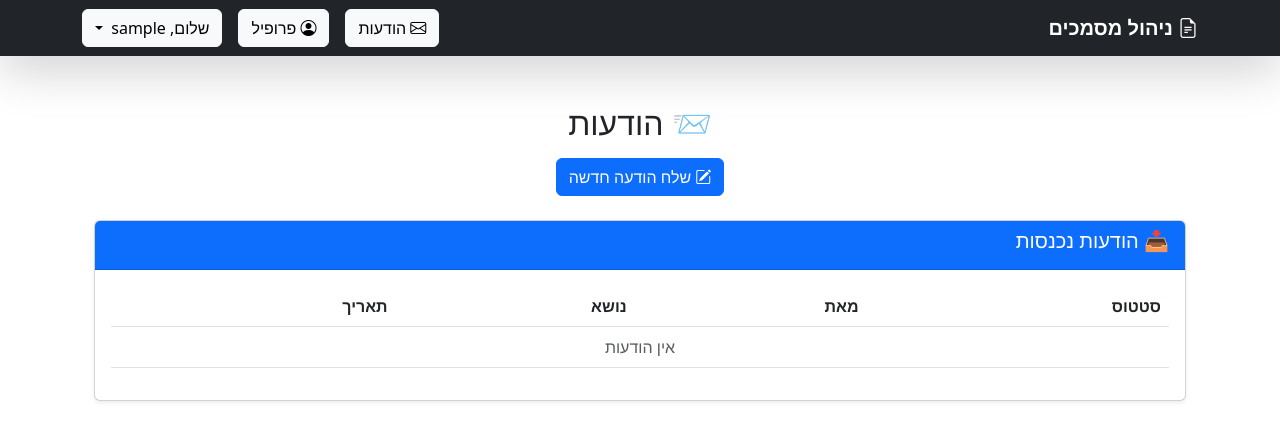
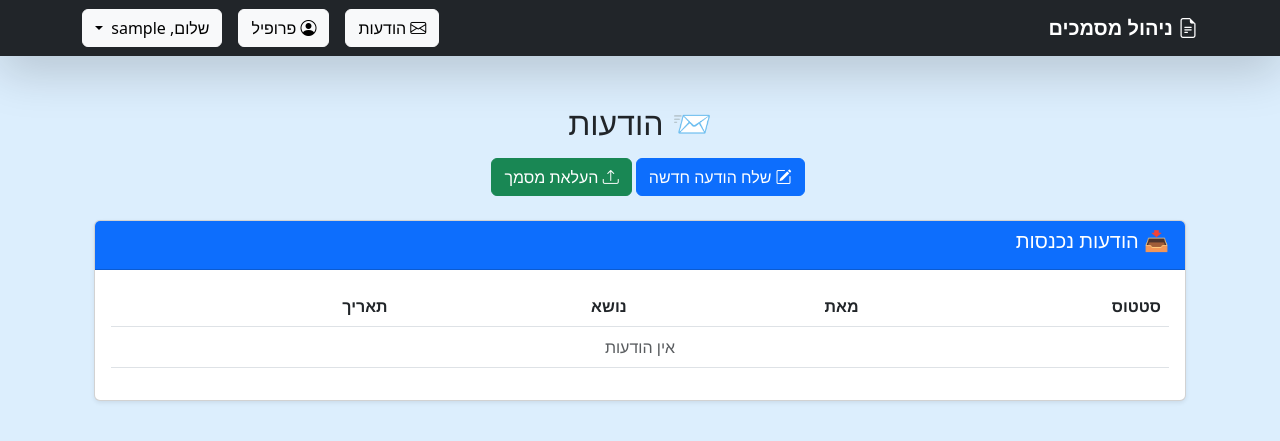
Before and after one commit to lidorbraun/miluimproject, a Flask app: page /messages in a window 1280 px wide. Shown: the top 441 px of the page. Run offline with Flask 3, Linux system fonts and the light colour scheme; the visitor is signed in with stand-in values (Sample User, id 1); data that the repository does not hold is empty.

Commit message:
Last Update

```diff
--- a/templates/base.html
+++ b/templates/base.html
@@ -8,6 +8,11 @@
     <script src="https://cdn.jsdelivr.net/npm/bootstrap@5.3.0/dist/js/bootstrap.bundle.min.js"></script>
     <link rel="stylesheet" href="https://cdn.jsdelivr.net/npm/bootstrap-icons/font/bootstrap-icons.css">
 </head>
+<style>
+    body {
+        background-color: #dceefd; /* צבע כחלחל-לבן */
+    }
+</style>
 <body>
     <nav class="navbar navbar-expand-lg navbar-dark bg-dark shadow-lg">
     <div class="container">
--- a/templates/messages.html
+++ b/templates/messages.html
@@ -9,6 +9,9 @@
         <a href="{{ url_for('send_message') }}" class="btn btn-primary">
             <i class="bi bi-pencil-square"></i> שלח הודעה חדשה
         </a>
+                    <a href="{{ url_for('upload_document') }}" class="btn btn-success me-3">
+                        <i class="bi bi-upload"></i> העלאת מסמך
+                    </a>
     </div>
 
     <div class="card mt-4 shadow-sm">
```
